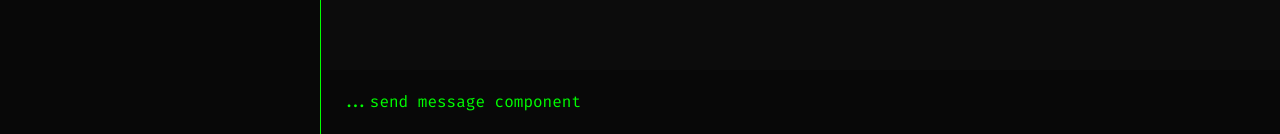
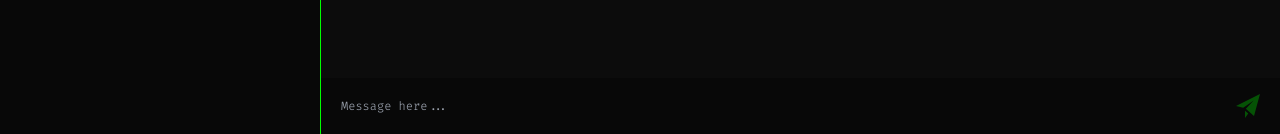
Before and after one commit to VeoScript/geektalk, a Next.js app: page /home in a window 1280 px wide. Shown: the part 666-800 px from the top of the page. Built offline with nearby package versions, Linux system fonts and the light colour scheme.

Commit message:
feat: add message text-input (#11)

```diff
--- a/src/components/ChatTerminal/ChatForm.tsx
+++ b/src/components/ChatTerminal/ChatForm.tsx
@@ -1,11 +1,70 @@
 import React from 'react'
+import { useRouter } from 'next/router'
+import { useForm } from 'react-hook-form'
+
+interface FormData {
+  message_box: string
+}
 
 const ChatForm: React.FC = () => {
+
+  const router = useRouter()
+
+  const defaultValues = {
+    message_box: ''
+  }
+
+  const { register, handleSubmit, reset, setValue, setError, formState: { errors, isSubmitting } } = useForm<FormData>({ defaultValues })
+
+  React.useEffect(() => {
+    register('message_box', { required: true })
+  }, [register])
+
+  async function sendMessage(form_data: FormData) {
+    const message_box = form_data.message_box
+    const chat_input = document.getElementById('chatbox')
+
+    if(chat_input == null || message_box === ''){
+      return
+    }
+
+    console.log(message_box)
+    chat_input.innerHTML= ''
+    reset()
+  }
+
+  function handleKeyPress(e: any) {
+    if (e.key === 'Enter' && !e.shiftKey) {
+      handleSubmit(sendMessage)()
+    }
+  }
+
+
   return (
     <div className="absolute bottom-0 z-20 w-full">
-      <div className="flex flex-row items-center w-full px-5 py-5 bg-cyber-black">
-        ...send message component
-      </div>
+      <form onSubmit={handleSubmit(sendMessage)} className="flex flex-row items-center w-full bg-cyber-black">
+        <div
+          contentEditable
+          id="chatbox"
+          className={`${ isSubmitting ? 'hidden' : 'block' } w-full h-full max-h-[5rem] px-5 py-5 overflow-y-auto whitespace-pre-wrap text-xs cursor-text focus:outline-none font-light`}
+          placeholder="Message here..."
+          onInput={(e: any) => setValue('message_box', e.currentTarget.textContent, { shouldValidate: true })}
+          onKeyPress={handleKeyPress}
+        />
+        <span className={`${ isSubmitting ? 'block' : 'hidden' } w-full text-xs cursor-default text-gray-400`}>Sending...</span>
+        <div className="flex flex-row items-center justify-end px-5 space-x-3">
+          {isSubmitting
+            ?
+            'Loading...'
+            :
+            <button type="submit" className="flex flex-row justify-end w-full text-modern-white opacity-30 transition ease-in-out duration-300 hover:scale-95 disabled:cursor-not-allowed disabled:opacity-50" disabled={isSubmitting}>
+              <svg className="w-6 h-6 fill-current" xmlns="http://www.w3.org/2000/svg" viewBox="0 0 24 24">
+                <path d="M24 0l-6 22-8.129-7.239 7.802-8.234-10.458 7.227-7.215-1.754 24-12zm-15 16.668v7.332l3.258-4.431-3.258-2.901z"/>
+              </svg>
+            </button>
+          }
+        </div>
+      </form>
     </div>
   )
 }
--- a/src/styles/tailwind.css
+++ b/src/styles/tailwind.css
@@ -1,3 +1,8 @@
 @tailwind base;
 @tailwind components;
 @tailwind utilities;
+
+[contenteditable][placeholder]:empty:before {
+  content: attr(placeholder);
+  color: #9CA3AF;
+}
```
